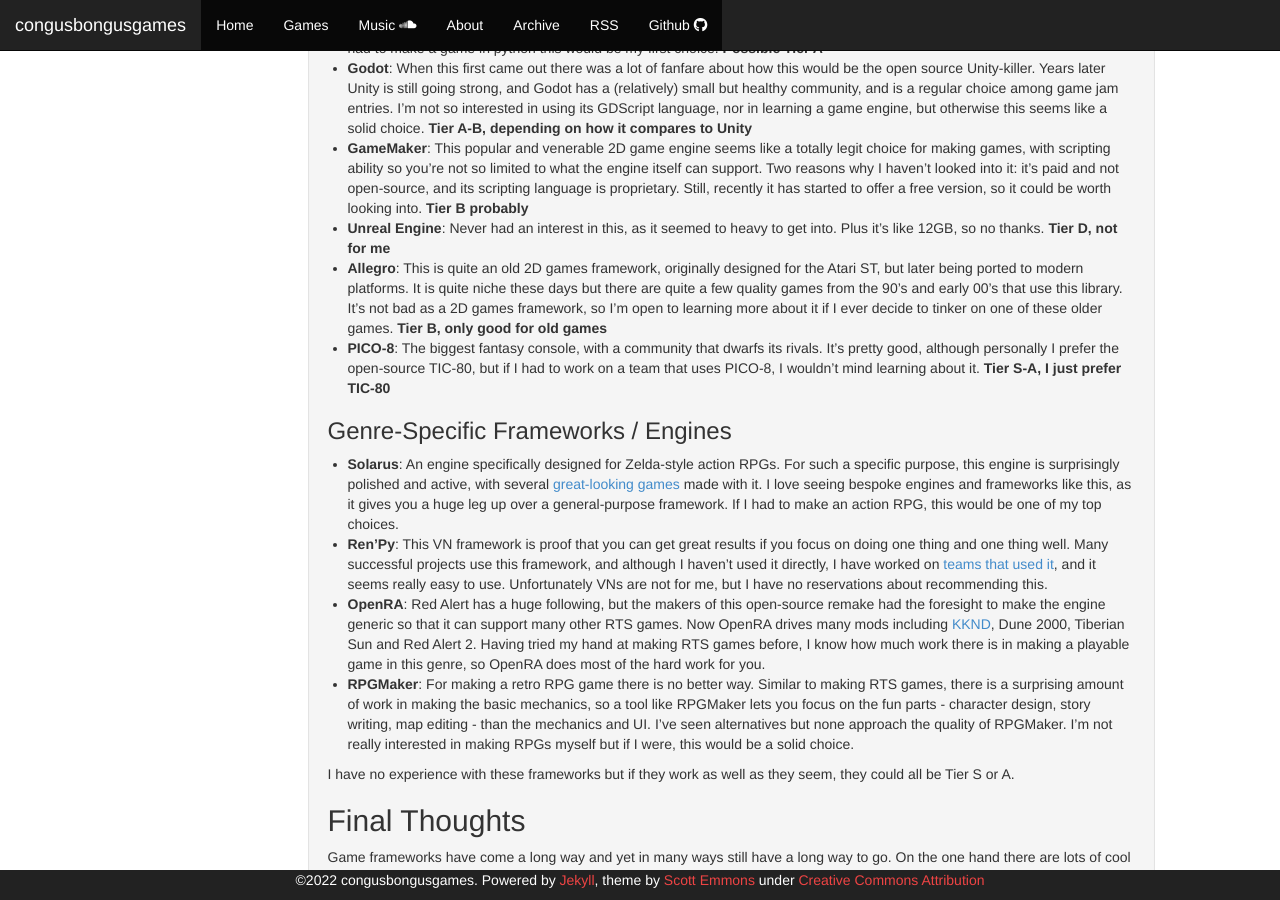
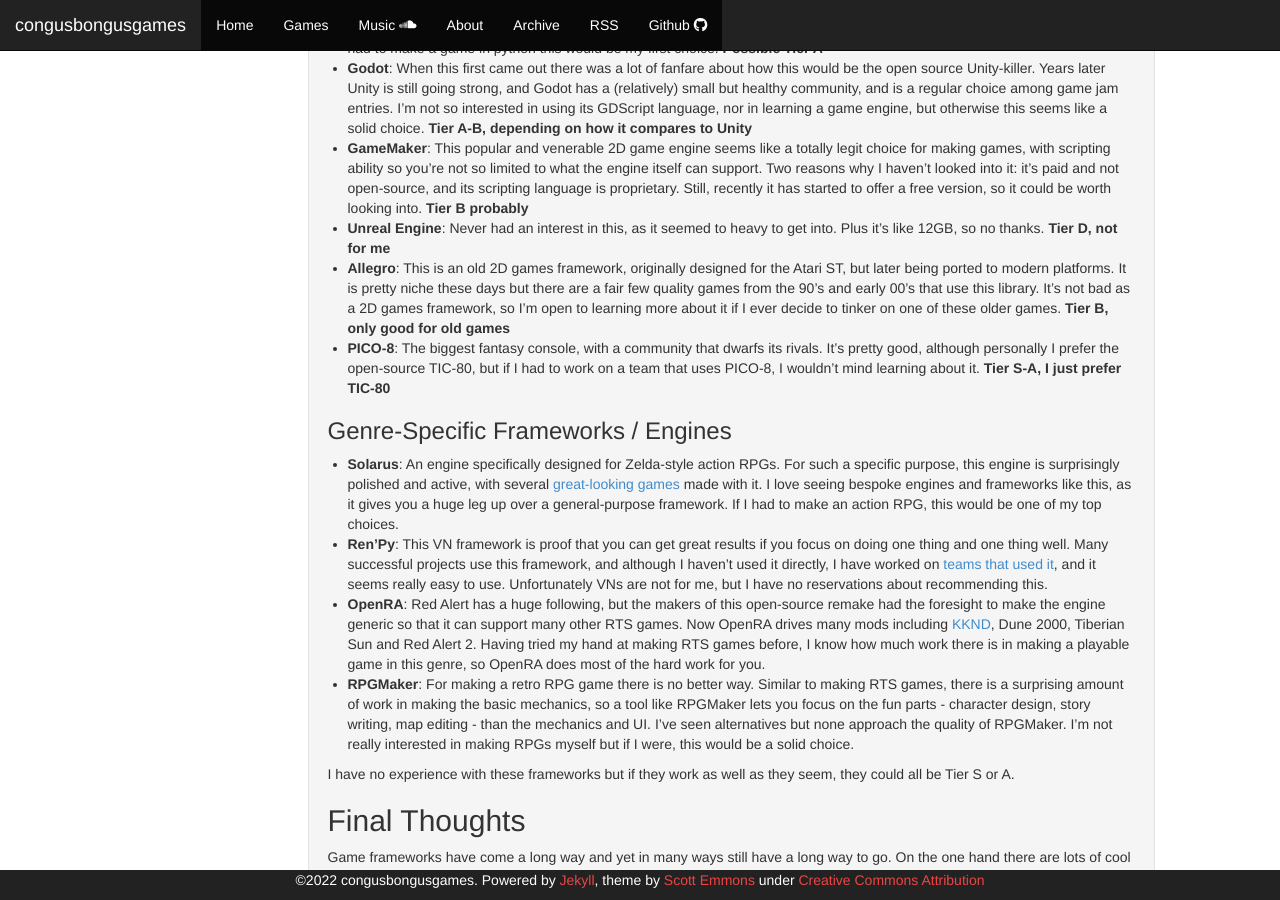
Before and after one commit to cxong/cxong.github.io, a Jekyll site: the page built from _posts/2022-08-21-game-framework-tier-list.md, in a window 1280 px wide and 900 px high, scrolled down 1997 px. Built offline with Jekyll 4.4.1, drawn with Linux system fonts in a browser that asks for light colours; nearby versions of some CDN libraries; comment, search, counter and statistics services are not loaded.

Commit message:
Update 2022-08-21-game-framework-tier-list.md

```diff
--- a/_posts/2022-08-21-game-framework-tier-list.md
+++ b/_posts/2022-08-21-game-framework-tier-list.md
@@ -50,7 +50,7 @@
 - **Godot**: When this first came out there was a lot of fanfare about how this would be the open source Unity-killer. Years later Unity is still going strong, and Godot has a (relatively) small but healthy community, and is a regular choice among game jam entries. I'm not so interested in using its GDScript language, nor in learning a game engine, but otherwise this seems like a solid choice. **Tier A-B, depending on how it compares to Unity**
 - **GameMaker**: This popular and venerable 2D game engine seems like a totally legit choice for making games, with scripting ability so you're not so limited to what the engine itself can support. Two reasons why I haven't looked into it: it's paid and not open-source, and its scripting language is proprietary. Still, recently it has started to offer a free version, so it could be worth looking into. **Tier B probably**
 - **Unreal Engine**: Never had an interest in this, as it seemed to heavy to get into. Plus it's like 12GB, so no thanks. **Tier D, not for me**
-- **Allegro**: This is quite an old 2D games framework, originally designed for the Atari ST, but later being ported to modern platforms. It is quite niche these days but there are quite a few quality games from the 90's and early 00's that use this library. It's not bad as a 2D games framework, so I'm open to learning more about it if I ever decide to tinker on one of these older games. **Tier B, only good for old games**
+- **Allegro**: This is an old 2D games framework, originally designed for the Atari ST, but later being ported to modern platforms. It is pretty niche these days but there are a fair few quality games from the 90's and early 00's that use this library. It's not bad as a 2D games framework, so I'm open to learning more about it if I ever decide to tinker on one of these older games. **Tier B, only good for old games**
 - **PICO-8**: The biggest fantasy console, with a community that dwarfs its rivals. It's pretty good, although personally I prefer the open-source TIC-80, but if I had to work on a team that uses PICO-8, I wouldn't mind learning about it. **Tier S-A, I just prefer TIC-80**
 
 ### Genre-Specific Frameworks / Engines
```
